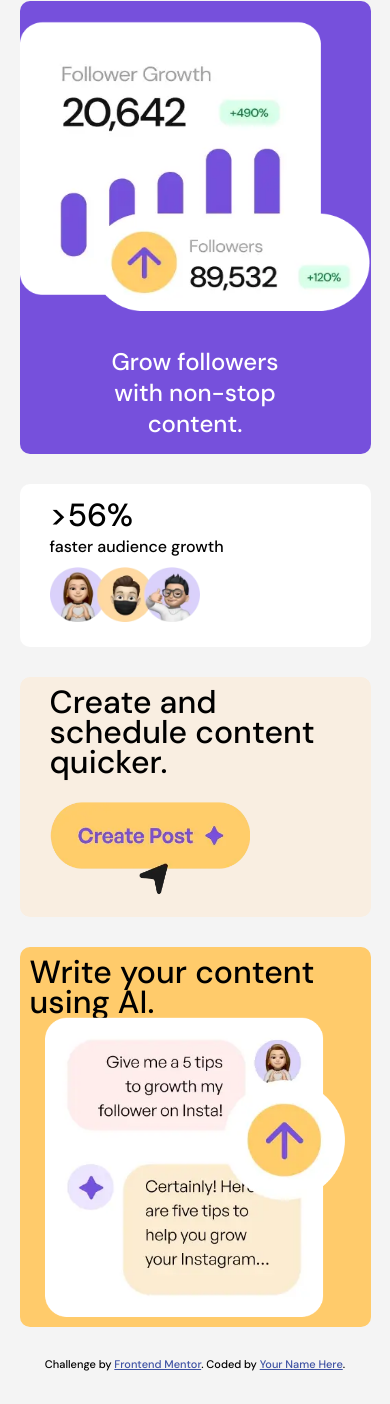
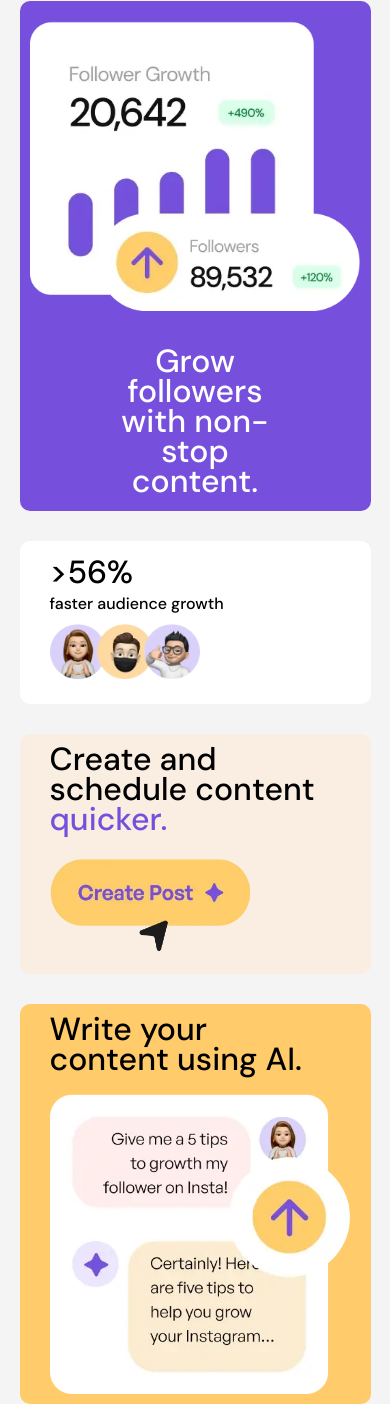
Before and after one commit to luizpq/bento-grid, a plain HTML site: page index.html in a window 390 px wide. Shown: the part 1470-2874 px from the top of the page. Before the commit the page ends 2841 px from the top, so only its background shows below. Drawn offline with Linux system fonts and the light colour scheme.

Commit message:
finalizando a versão mobile first

```diff
--- a/index.html
+++ b/index.html
@@ -74,7 +74,7 @@
     </div>
 
     <div class="box7">
-      <p>Create and schedule content quicker.</p>
+      <p>Create and schedule content <span class="box7-purple-p">quicker.</span></p>
 
       <div>
         <img class="img-box7" src="assets/images/illustration-create-post.webp">
--- a/styles/general.css
+++ b/styles/general.css
@@ -147,10 +147,11 @@ main {
 }
 
 .box5 p {
-    font-size: 1.5em;
+    font-size: 2em;
+    line-height: 30px;
     color: var(--White);
     text-align: center;
-    width: 65%;
+    width: 60%;
     margin-bottom: 5px;
 }
 
@@ -161,7 +162,7 @@ main {
 
 .img-box5 {
     height: 290px;
-    width: 350px;
+    width: 330px;
 }
 
 .box6 {
@@ -182,7 +183,8 @@ main {
     font-size: 2em;
 }
 
-.box7 {
+.box7,
+.box8 {
     display: flex;
     justify-content: left;
     background-color: var(--Yellow100);
@@ -194,6 +196,11 @@ main {
     font-size: 2em;
     font-weight: 500;
     line-height: 30px;
+    width: 90%;
+}
+
+.box7-purple-p {
+    color: var(--Purple500);
 }
 
 .img-box7 {
@@ -210,4 +217,5 @@ main {
 .img-box8 {
     height: 300px;
     width: 300px;
+    margin-top: 20px;
 }
```
